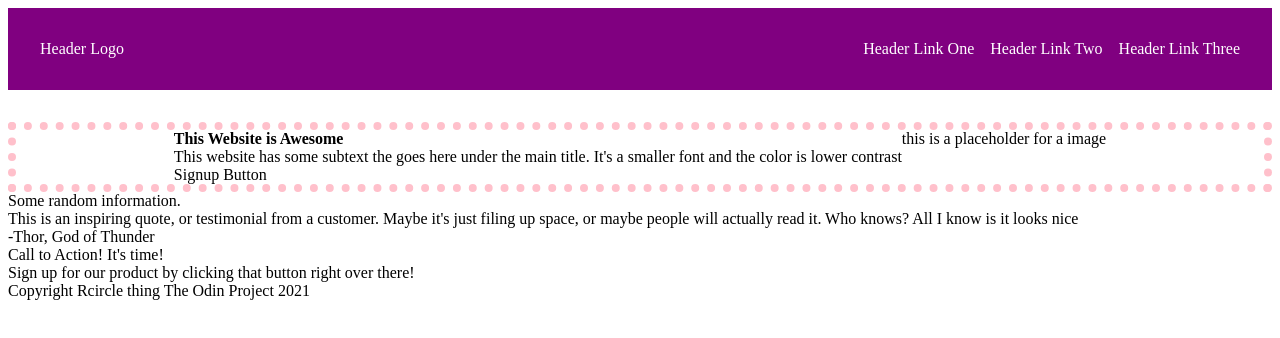
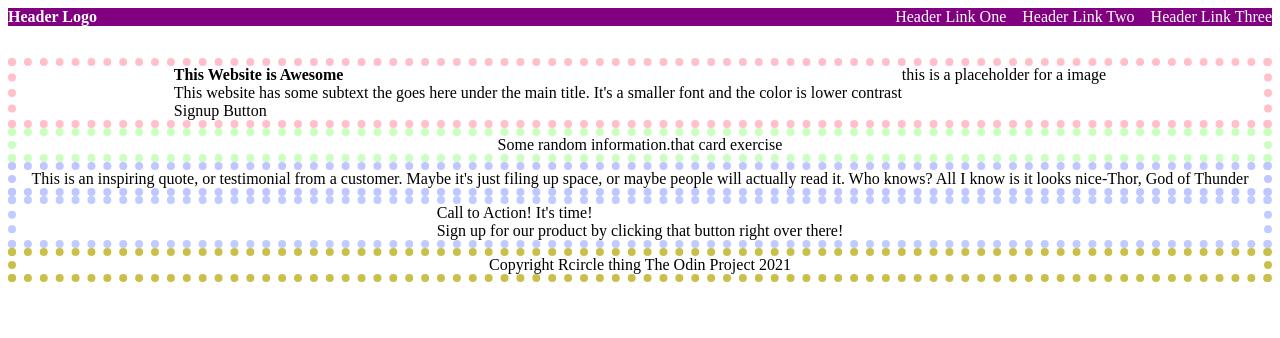
Before and after one commit to Amack2/Odin-Landingpage, a plain HTML site: page index.html in a window 1280 px wide. Drawn offline with Linux system fonts and the light colour scheme.

Commit message:
updated style sheets

```diff
--- a/index.html
+++ b/index.html
@@ -6,12 +6,15 @@
     <meta http-equiv="X-UA-Compatible" content="IE=edge">
     <meta name="viewport" content="width=device-width, initial-scale=1.0">
     <link rel="stylesheet" href="style.css">
+    <link rel="stylesheet" href="styletwo.css">
     <title>Landing Page</title>
 </head>
 
 <body>
     <div class="HeadingContainer">
-        <div class="HeaderLeft">Header Logo</div>
+        <div class="HeaderLeft">
+            Header Logo
+        </div>
         <div class="HeaderRight">
             <ul>
                 <li>Header Link One</li>
@@ -36,7 +39,7 @@
     <div class="ThirdContainer">
         <div class="ThirdContainerHeading">Some random information.</div>
         <div class="ThirdBottomContainer">
-            <div class="Card">
+            <div class="Card"> that card exercise
             </div>
         </div>
 
--- a/style.css
+++ b/style.css
@@ -1,13 +1,12 @@
+.body {
+    display: Flex;
+    flex-direction: column;
+}
+
 .HeadingContainer {
     display: flex;
     justify-content: space-between;
     margin-bottom: 32px;
-    /* */
-    background-color: purple;
-    /* */
-    padding: 32px;
-    /* */
-    color: white; /* */
 }
 
 
@@ -30,8 +29,30 @@ ul {
     flex-direction: column;
 }
 
-.SecondContainerLeftTitle{font-weight: bold;}
-
 .SecondContainerRight {
     display: flex;
 }
+
+.ThirdContainer {
+    display: flex;
+    border: rgb(203, 255, 192) dotted 8px;
+    justify-content: center;
+}
+
+.FourthContainer {
+    display: flex;
+    border: rgb(192, 198, 255) dotted 8px;
+    justify-content: center;
+}
+
+.FifthContainer {
+    display: flex;
+    border: rgb(192, 204, 255) dotted 8px;
+    justify-content: center;
+}
+
+.FooterContainer {
+    display: flex;
+    border: rgb(201, 192, 74) dotted 8px;
+    justify-content: center;
+}
--- a/styletwo.css
+++ b/styletwo.css
@@ -2,17 +2,21 @@
 
 /* Style for elements in the heading container */
 
-.HeadingContainer { /* All Placeholder ATM */
+.HeadingContainer {
+    /* All Placeholder ATM */
     background-color: purple;
-    padding: 32px;
     color: white;
 }
 
-.SecondContainerLeftTitle {
-    font-weight: bold;}
+.HeaderLeft {
+    font-weight: bold;
+}
+
 
 /* Style for elements in the second container */
-
+.SecondContainerLeftTitle {
+    font-weight: bold;
+}
 
 /* Style for elements in the third container */
 
```
